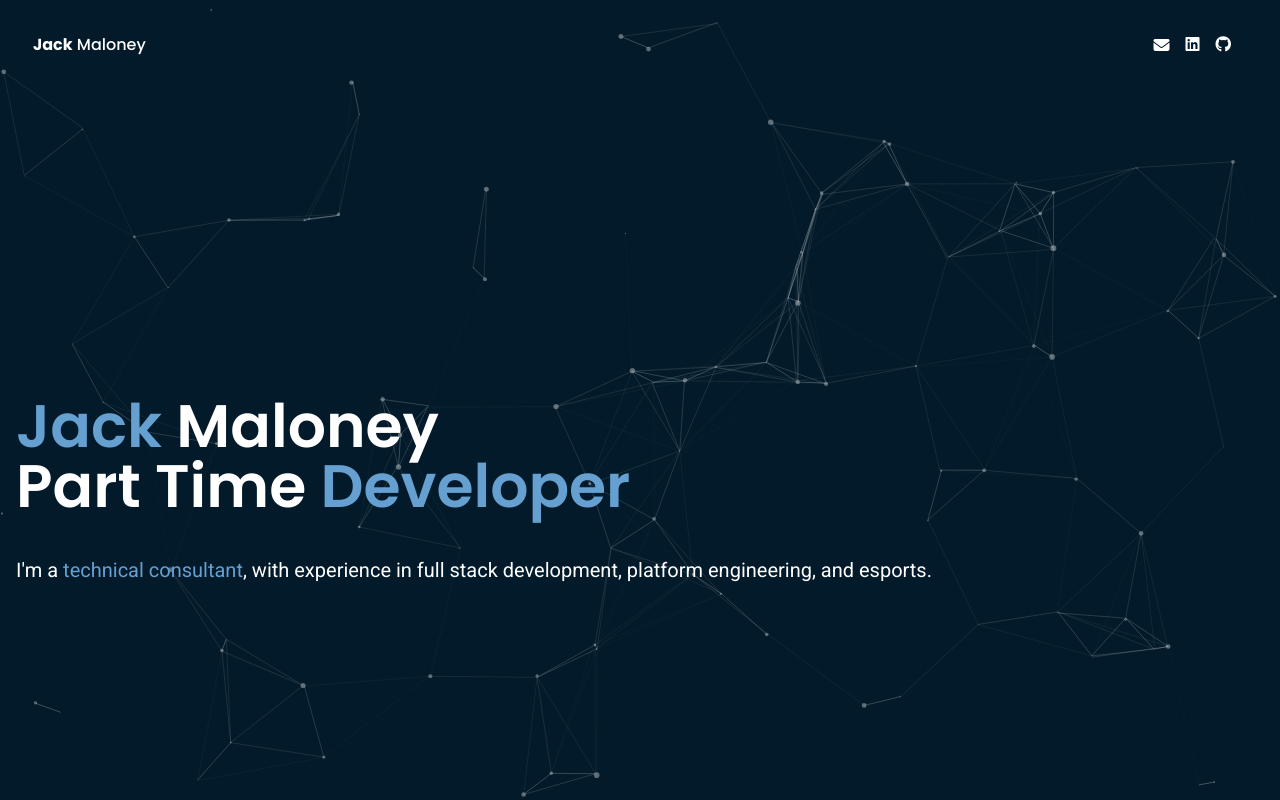
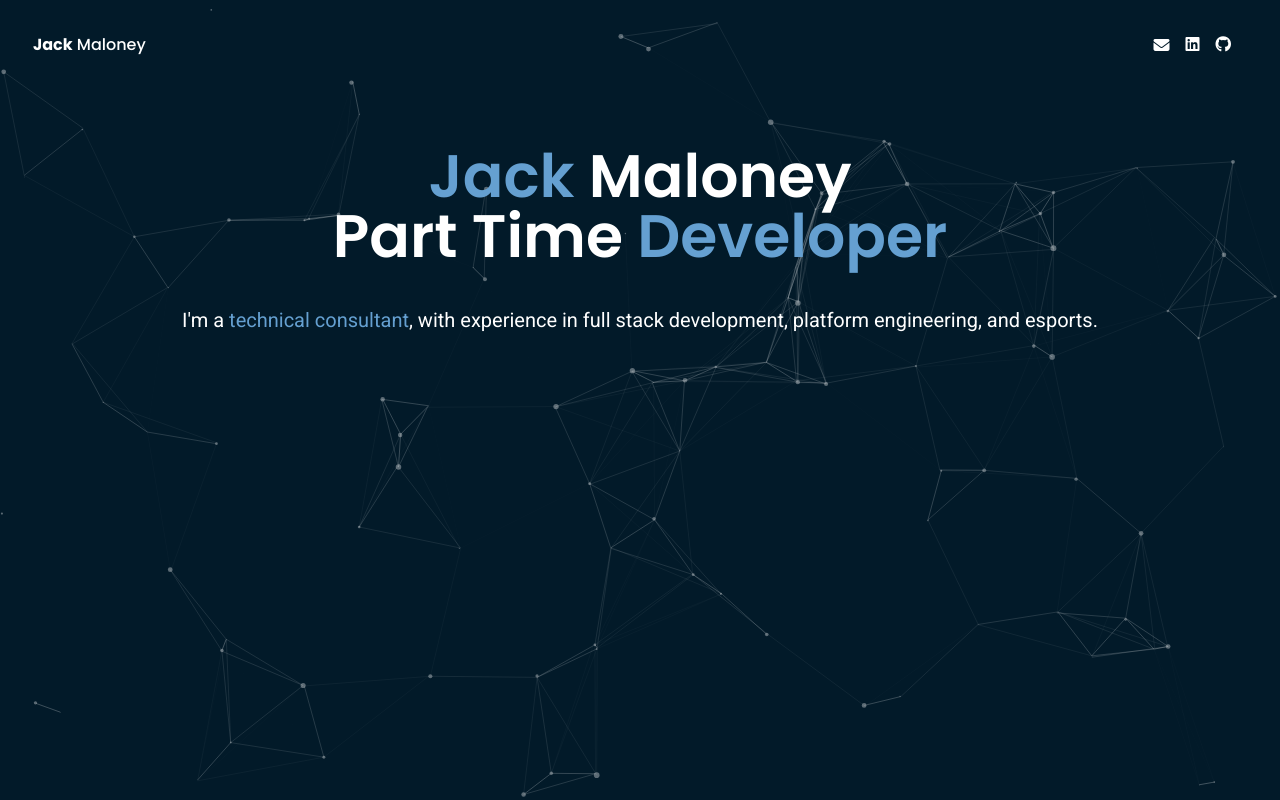
Before and after one commit to JMaloney16/jpm-portfolio, a SvelteKit app: page / in a window 1280 px wide. Shown: the top 800 px of the page. Built offline with nearby package versions, Linux system fonts and the light colour scheme.

Commit message:
Centre title

```diff
--- a/src/components/Main.svelte
+++ b/src/components/Main.svelte
@@ -16,8 +16,8 @@
 </script>
 
 <main class="flex flex-col flex-1 p-4">
-    <section id="introPage" class="grid h-screen gap-10 py-8 sm:py-14">
-        <div class="flex flex-col lg:justify-center text-center lg:text-left gap-6 md:gap-8 lg:gap-10">
+    <section id="introPage" class="h-screen gap-10 py-8 sm:py-14">
+        <div class="flex flex-col lg:justify-center text-center gap-6 md:gap-8 lg:gap-10">
             <h2 class="font-semibold text-4xl sm:text-5xl md:text-6xl">
                 <span class="poppins text-steel_blue-600">Jack</span> Maloney <br/>
                 Part Time <span class="poppins text-steel_blue-600">Developer</span>
```
